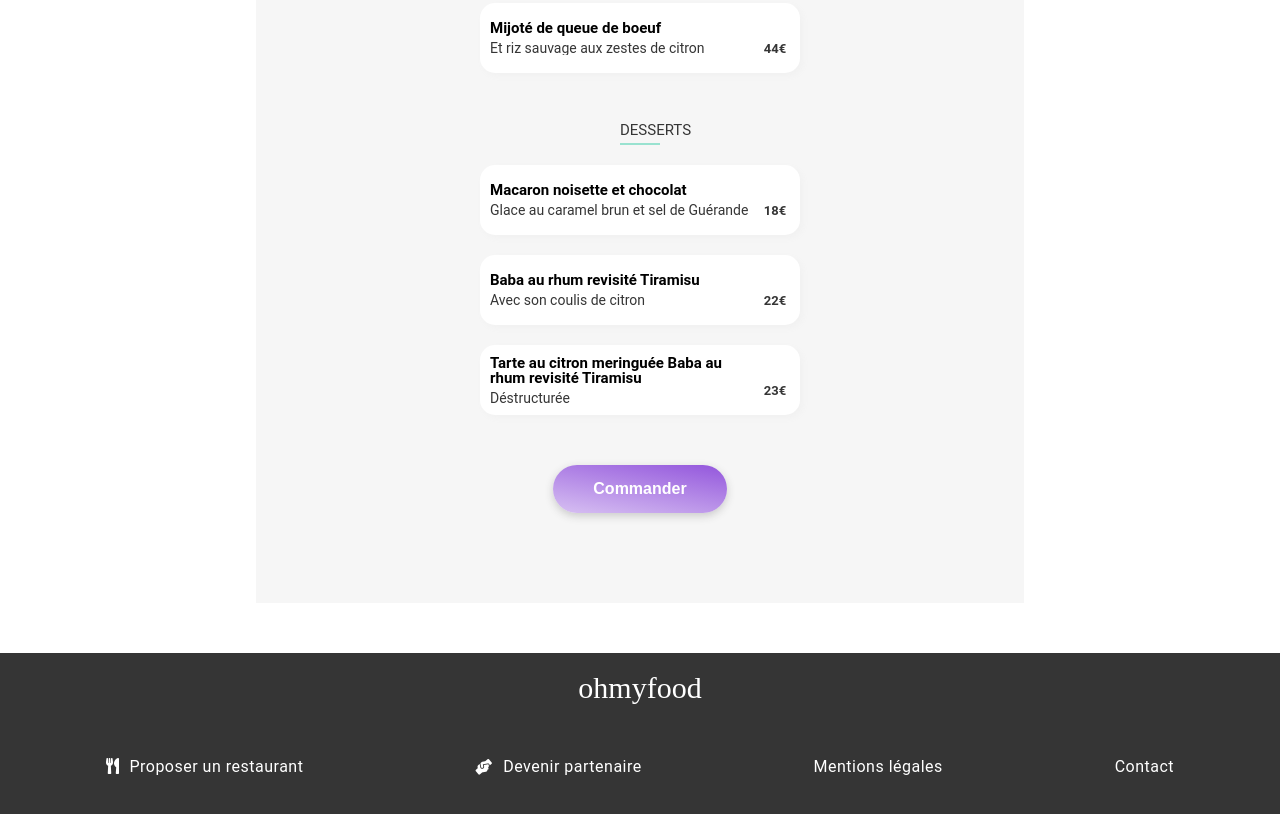
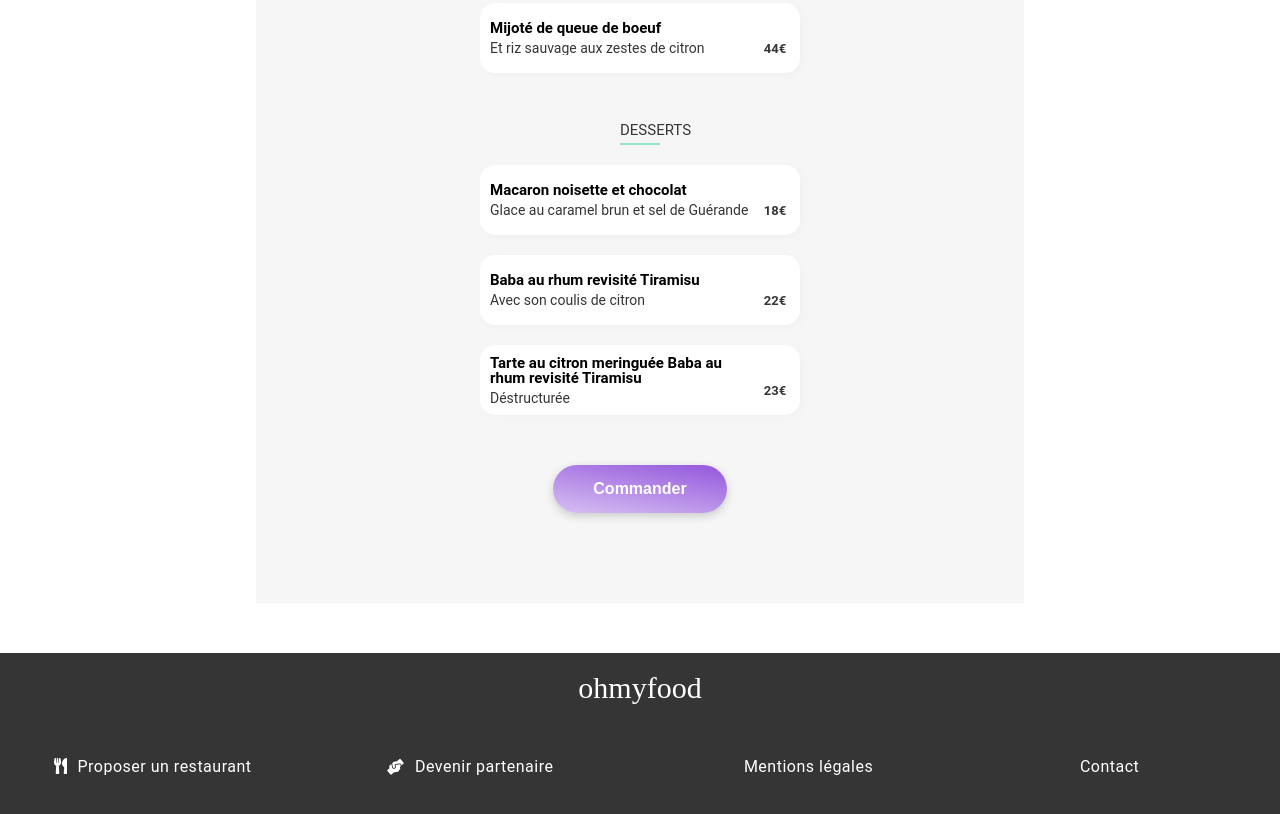
Before and after one commit to carredamien/DamienCarre_3_16082021, a plain HTML site: page menu-note.html in a window 1280 px wide. Shown: the part 1239-2053 px from the top of the page. Drawn offline with Linux system fonts and the light colour scheme.

Commit message:
update footer

```diff
--- a/assets/scss/layout/_footer.scss
+++ b/assets/scss/layout/_footer.scss
@@ -29,6 +29,7 @@ footer {
         }
       }
     }
+
 
     .fa-hands-helping {
       font-size: 0.9rem;
@@ -64,6 +65,9 @@ footer {
 }
 
 @media #{$desktop} {
+  //   footer ul li:nth-child(2){
+  //    margin-left: -16rem;
+  //  }
   footer {
 
     h3 {
@@ -79,7 +83,10 @@ footer {
 
       li {
         padding: 0.5rem;
-
+        transform: translateX(-50%);
+        &:first-child{
+          transform: translateX(-25%);
+        }
         a {
           font-size: 1.6rem;
         }
```
Also changed, not shown: index.html (+1 -1 lines), assets/scss/component/_cards.scss (line endings or trailing spaces), assets/scss/main.css, assets/scss/main.min.css, 2 other files.
